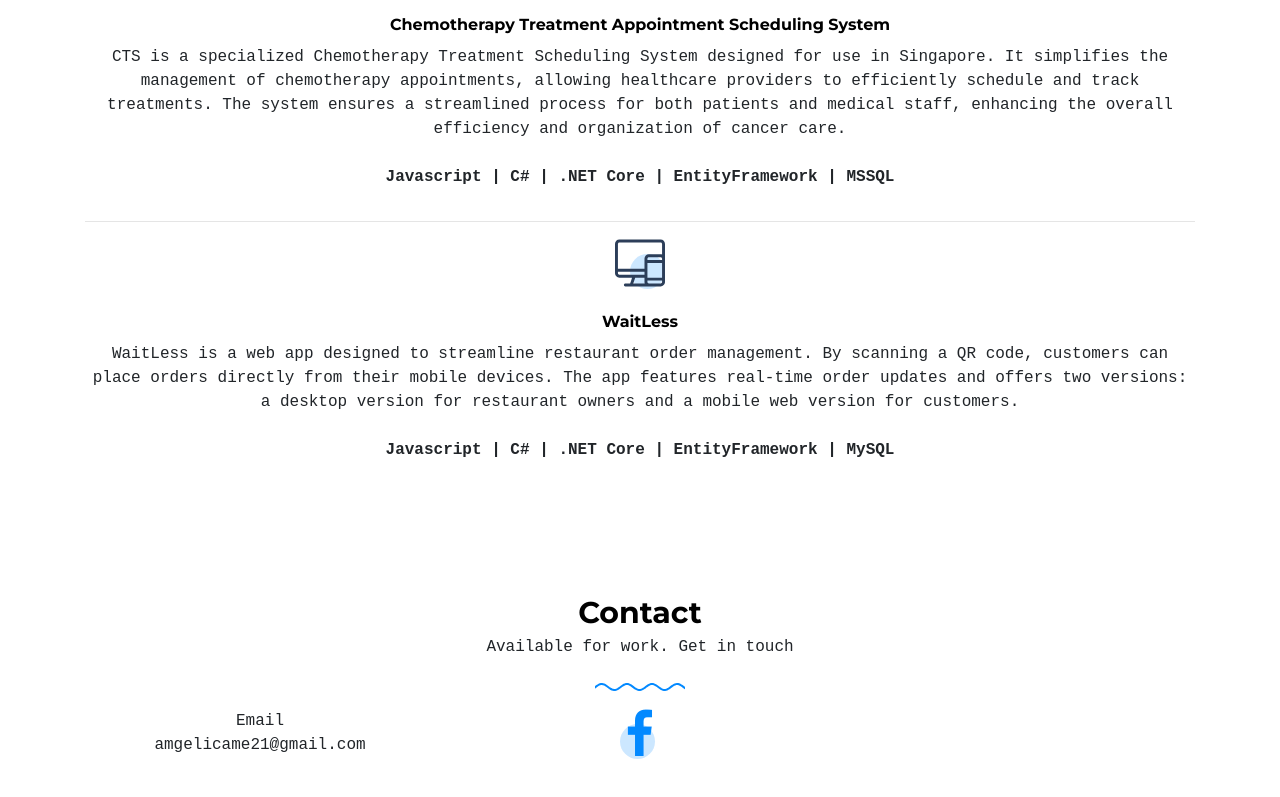
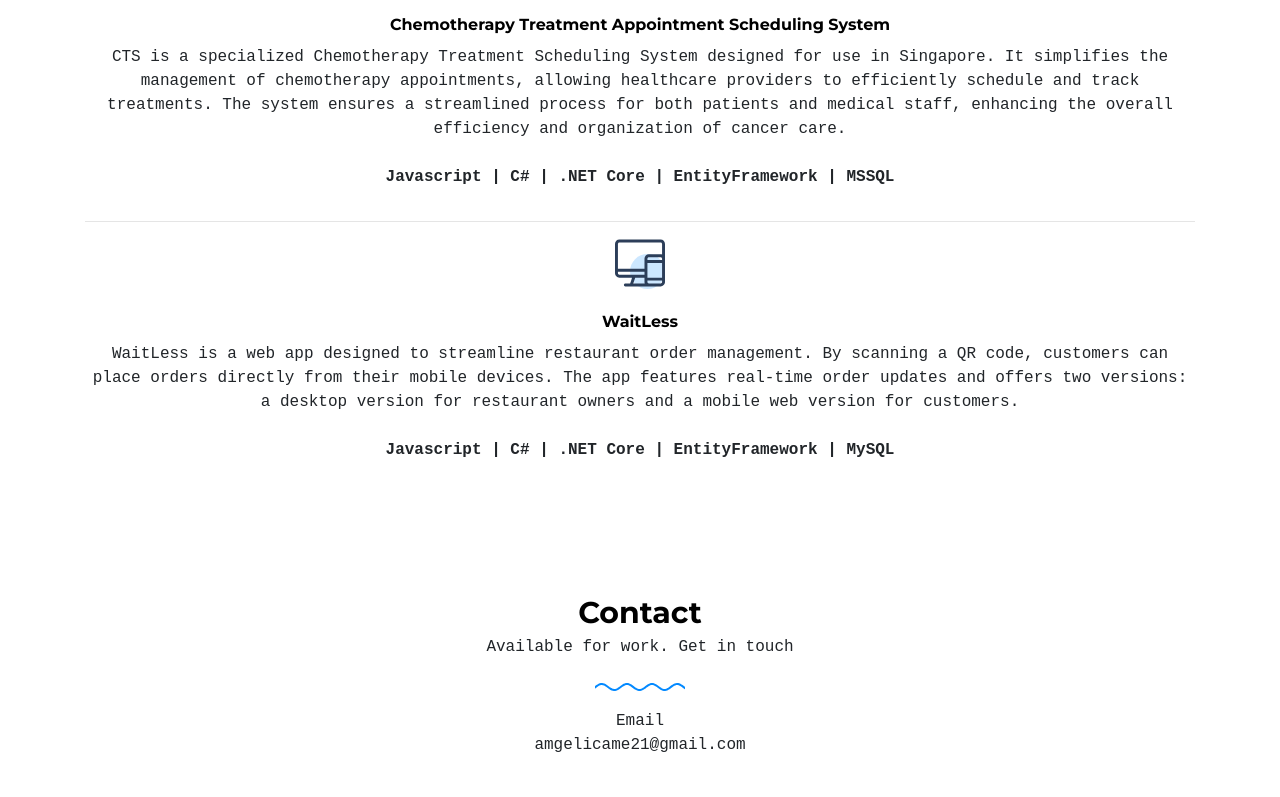
Before and after one commit to gelicameam/gelicameam, a plain HTML site: page index.html in a window 1280 px wide. Shown: the part 2004-2801 px from the top of the page. Drawn offline with Linux system fonts and the light colour scheme; files whose address does not match are found by name; a web font is replaced by a local one.

Commit message:
Update index.html

```diff
--- a/index.html
+++ b/index.html
@@ -173,25 +173,12 @@
             </svg>
           </div>
         </div>
-        <div class="col-sm-12 col-12 col-lg-4">
+        <div class="col-12">
           <div class="service text-center ">
             <p class="gsap-reveal-hero mb-0">Email</p>
             <p class="gsap-reveal-hero">amgelicame21@gmail.com</p>
           </div>
         </div>
-
-        <div class="col-sm-12 col-12 col-lg-4">
-          <div class="service text-center social">
-            <a href="#"><span class="icon-facebook"></span></a>
-          </div>
-        </div>
-
-        <!-- <div class="col-sm-12 col-12 col-lg-4">
-          <div class="service text-center ">
-            <p class="gsap-reveal-hero mb-0">Phone</p>
-            <p class="gsap-reveal-hero">(+63) 952 481 4955</p>
-          </div>
-        </div> -->
       </div>
     </div>
   </div>
```
